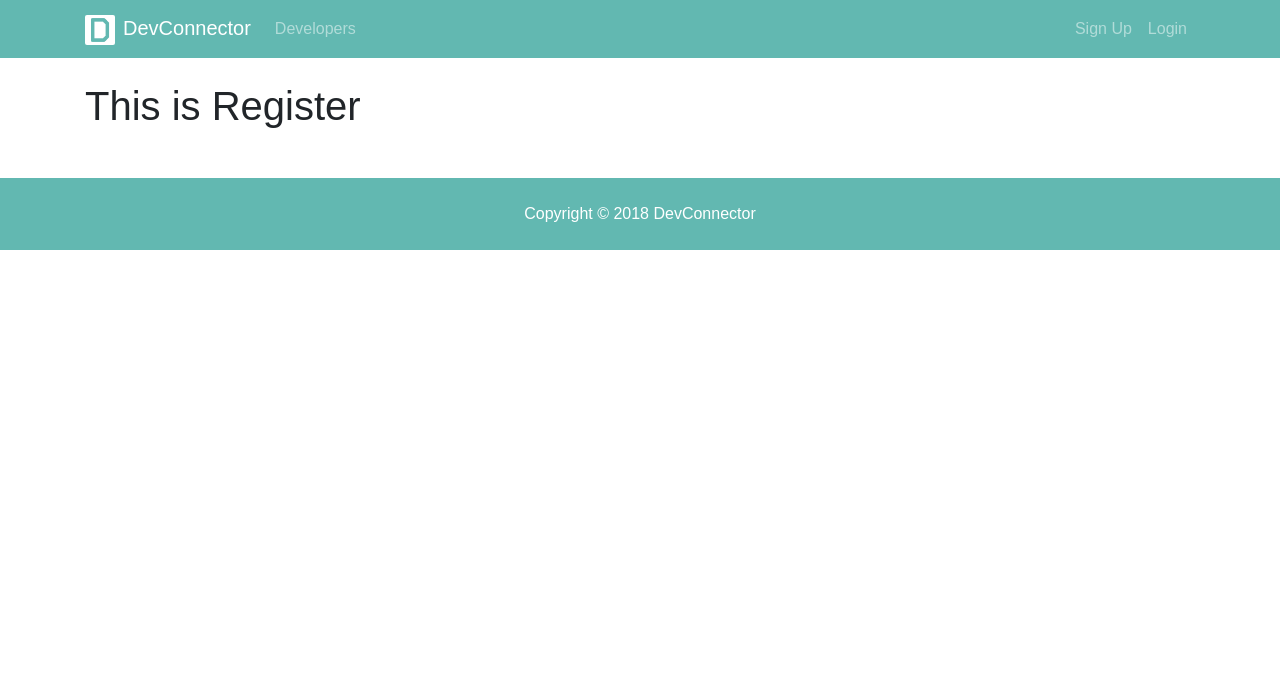
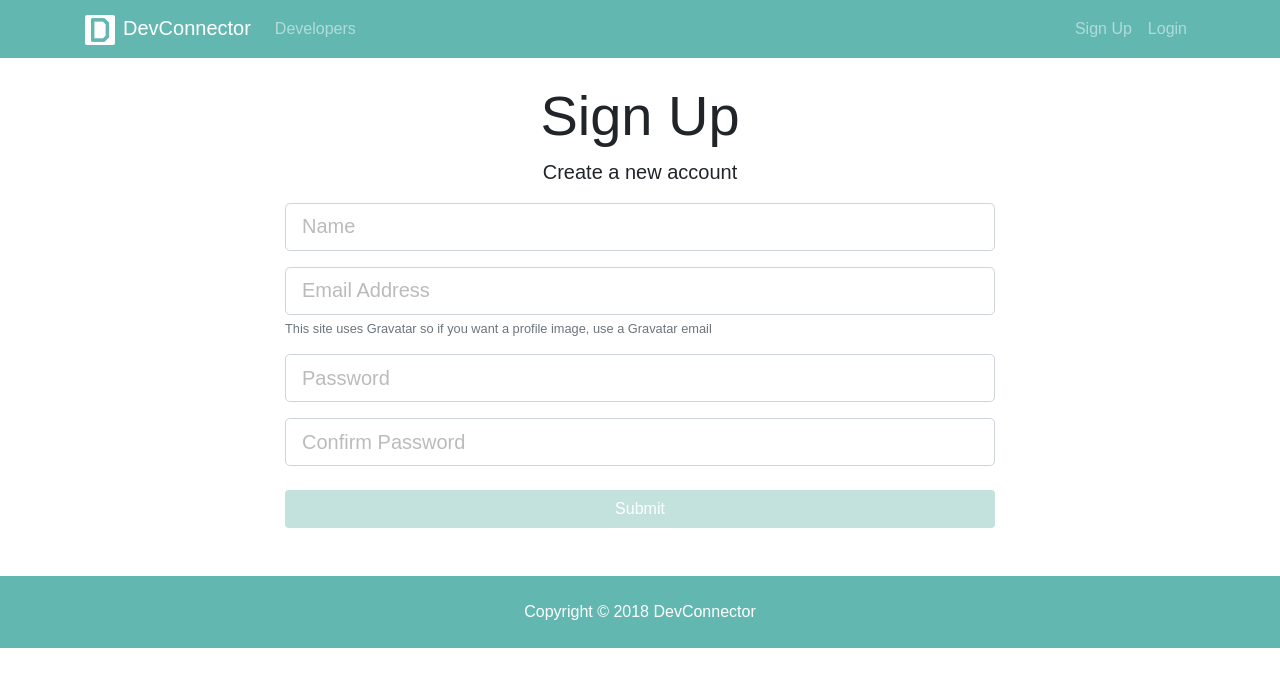
Before and after one commit to PhoebezZ/Developer-Connector, a React (Create React App) app in the folder client/: page /register in a window 1280 px wide. Shown: the top 686 px of the page. Built offline with nearby package versions, Linux system fonts and the light colour scheme.

Commit message:
Register form with state

```diff
--- a/client/src/components/auth/Register.js
+++ b/client/src/components/auth/Register.js
@@ -1,10 +1,94 @@
 import React, { Component } from 'react'
+import './index.css';
 
 class Register extends Component {
+    constructor(props) {
+        super(props);
+        this.state = {
+            name: '',
+            email: '',
+            password: '',
+            password2: '',
+            errors: {}
+        };
+    }
+
+    onChange = (e) => {
+        this.setState({ [e.target.name]: e.target.value });
+    }
+
+    onSubmit = (e) => {
+        e.preventDefault();
+
+        // Save to redux later
+        const newUser = {
+            name: this.state.name,
+            email: this.state.email,
+            password: this.state.password,
+            password2: this.state.password2
+        }
+
+        console.log(newUser);
+    }
+
     render() {
         return (
-            <div>
-                <h1>This is Register</h1>
+            <div className="register">
+                <div className="container">
+                    <div className="row">
+                        <div className="col-md-8 m-auto">
+                            <h1 className="display-4 text-center">Sign Up</h1>
+                            <p className="lead text-center">Create a new account</p>
+                            <form onSubmit={this.onSubmit}>
+                                <div className="form-group">
+                                    <input
+                                        type="text"
+                                        className="form-control form-control-lg"
+                                        placeholder="Name"
+                                        name="name"
+                                        value={this.state.name}
+                                        onChange={this.onChange}
+                                    />
+                                </div>
+                                <div className="form-group">
+                                    <input
+                                        type="email"
+                                        className="form-control form-control-lg"
+                                        placeholder="Email Address"
+                                        name="email"
+                                        value={this.state.email}
+                                        onChange={this.onChange}
+                                    />
+                                    <small className="form-text text-muted">This site uses Gravatar so if you want a profile image, use a Gravatar email</small>
+                                </div>
+                                <div className="form-group">
+                                    <input
+                                        type="password"
+                                        className="form-control form-control-lg"
+                                        placeholder="Password"
+                                        name="password"
+                                        value={this.state.password}
+                                        onChange={this.onChange}
+                                    />
+                                </div>
+                                <div className="form-group">
+                                    <input
+                                        type="password"
+                                        className="form-control form-control-lg"
+                                        placeholder="Confirm Password"
+                                        name="password2"
+                                        value={this.state.password2}
+                                        onChange={this.onChange}
+                                    />
+                                </div>
+                                <input
+                                    type="submit"
+                                    className="btn btn-block mt-4 button"
+                                />
+                            </form>
+                        </div>
+                    </div>
+                </div>
             </div>
         )
     }
--- /dev/null
+++ b/client/src/components/auth/index.css
@@ -0,0 +1,4 @@
+.button {
+    background-color: #C3E2DD;
+    color: white;
+}
--- a/client/src/components/layout/Landing.js
+++ b/client/src/components/layout/Landing.js
@@ -12,8 +12,8 @@ class Landing extends Component {
                                 <h1 className="display-3 mb-4">Developer Connector</h1>
                                 <p className="lead"> Create a developer profile, share posts and get connected from other developers</p>
                                 <hr />
-                                <Link to="/register" className="btn btn-lg mr-2 button1-bgc button1-color">Sign Up</Link>
-                                <Link to="/login" className="btn btn-lg button2-bgc button2-color">Login</Link>
+                                <Link to="/register" className="btn btn-lg mr-2 button1">Sign Up</Link>
+                                <Link to="/login" className="btn btn-lg button2">Login</Link>
                             </div>
                         </div>
                     </div>
--- a/client/src/components/layout/index.css
+++ b/client/src/components/layout/index.css
@@ -9,19 +9,13 @@
     /* margin-right: 10px; */
 }
 
-.button1-bgc {
+.button1 {
     background-color: #62B8B1;
-}
-
-.button1-color {
     color: white;
 }
 
-.button2-bgc {
+.button2 {
     background-color: white;
-}
-
-.button2-color {
     color: #62B8B1;
 }
 
```
